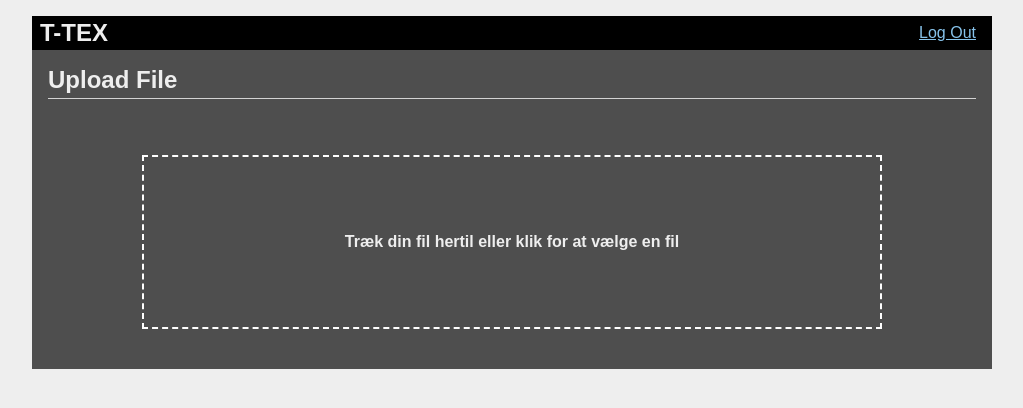
After one commit to MartinDreyer/flask-t-tex, a Flask app: page /upload_form in a window 1280 px wide. The commit adds this page. Shown: the top 408 px of the page, without its empty margins (128-1151 px from the left). Run offline with Flask 3, Linux system fonts and the light colour scheme; a user stored in the database is signed in; data comes from the database, SQL or seed files in the repository.

Commit message:
adding upload frontend

```diff
--- a/t_tex/__init__.py
+++ b/t_tex/__init__.py
@@ -30,10 +30,12 @@ def create_app(test_config=None):
     from . import auth
     app.register_blueprint(auth.bp)
 
-    from . import transcribe
-    app.register_blueprint(transcribe.bp)
+    from . import upload_form
+    app.register_blueprint(upload_form.bp)
+
+    from . import transcriptions
+    app.register_blueprint(transcriptions.bp)
     app.add_url_rule('/', endpoint='index')
 
 
-
     return app
--- a/t_tex/static/style.css
+++ b/t_tex/static/style.css
@@ -24,3 +24,62 @@ nav ul li a, nav ul li span, header .action { display: block; padding: 0.5rem; }
 .content textarea { min-height: 12em; resize: vertical; }
 input.danger { color: #cc2f2e; }
 input[type=submit] { align-self: start; min-width: 10em; }
+
+.content-box {
+    margin-bottom: 20px;
+    max-width: 740px;
+    display: flex;
+    flex-direction: column;
+    margin: 0 auto;
+}
+
+.button {
+    padding: 10px;
+    border-radius: 5px;
+    border: 0;
+    background-color: #162c41;
+    color: #fff;
+    cursor: pointer;
+}
+
+#dropArea {
+    margin-top: 40px;
+    border: 2px dashed #fff;
+    padding: 60px 20px ;
+    text-align: center;
+    cursor: pointer;
+}
+
+.filelist {
+    color: #232323;
+    list-style: none;
+    padding: 10px;
+    margin-bottom: 2px;
+    font-size: 18px;
+    background-color: #fff;
+    border-radius: 5px;
+}
+
+#transcribe-button {
+    color: #162c41;
+    border-radius: 5px;
+    border-style: none;
+    font-weight: 700;
+    font-size: 18px;
+    margin-top: 10px;
+    padding: 10px;
+    cursor: pointer;
+}
+
+#transcribe-button:hover {
+    color: #162c41;
+    background-color: #93aec9;
+    border-radius: 5px;
+    border-style: none;
+    font-weight: 700;
+    font-size: 18px;
+    margin-top: 10px;
+    padding: 10px;
+    cursor: pointer;
+    transition: 0.5s;
+}
--- /dev/null
+++ b/t_tex/static/upload_utils.js
@@ -0,0 +1,144 @@
+const uploadedFiles = [];
+
+const replaceExtension = (fileName) => {
+  try {
+    const parts = fileName.split(".");
+    if (parts.length > 1) {
+      parts[parts.length - 1] = "srt";
+
+      return parts.join(".");
+    }
+  } catch (error) {
+    console.error(error);
+  }
+};
+
+const checkExtension = (fileName) => {
+  try {
+    const parts = fileName.split(".");
+    // Create allowed files in config and check those
+    if (
+      (parts[parts.length - 1] == "wav") |
+      (parts[parts.length - 1] == "mp3") |
+      (parts[parts.length - 1] == "mp4")
+    ) {
+      return true;
+    } else {
+      return false;
+    }
+  } catch (error) {
+    console.error(error);
+  }
+};
+
+const handleDragOver = (event) => {
+  try {
+    event.preventDefault();
+    event.dataTransfer.dropEffect = "copy";
+  } catch (error) {
+    console.error(error);
+  }
+};
+
+const handleDrop = (event) => {
+  try {
+    event.preventDefault();
+    const fileInput = document.getElementById("fileInput");
+    const dropArea = document.getElementById("dropArea");
+
+    fileInput.files = event.dataTransfer.files;
+    dropArea.style.border = "2px dashed #ccc";
+
+    if (checkExtension(fileInput.files[0].name)) {
+      displayFileNames(fileInput.files);
+    } else {
+      alert("Forkert filtype - upload mp3, mp4 eller wav");
+    }
+  } catch (error) {
+    console.error(error);
+  }
+};
+
+const handleFileSelection = (event) => {
+  try {
+    event.preventDefault();
+    const fileInput = document.getElementById("fileInput");
+    const dropArea = document.getElementById("dropArea");
+    fileInput.files = event.target.files;
+
+    uploadedFiles.push(fileInput.files[0]);
+
+    dropArea.style.border = "2px dashed #ccc";
+
+    if (checkExtension(fileInput.files[0].name)) {
+      displayFileNames(fileInput.files);
+    } else {
+      alert("Forkert filtype - upload mp3, mp4 eller wav");
+    }
+  } catch (error) {
+    console.error(error);
+  }
+};
+
+const addTranscribeButton = () => {
+  const button = document.getElementById("transcribe-button");
+  if (button == null) {
+    const button = document.createElement("button");
+    button.id = "transcribe-button";
+    button.innerText = "Transkribér";
+
+    button.addEventListener("click", () => submitForm());
+
+    const content = document.getElementById("files");
+    content.appendChild(button);
+  } else {
+    return;
+  }
+};
+
+const displayFileNames = (files) => {
+  try {
+    const content = document.getElementById("files");
+    let fileList = content.querySelector(".filelist");
+
+    console.log(uploadedFiles);
+
+    if (!fileList) {
+      fileList = document.createElement("ul");
+      fileList.className = "filelist";
+      content.appendChild(fileList);
+    }
+
+    if (files.length > 1) {
+      files.forEach((el) => {
+        const filename = el.name;
+        const listElement = document.createElement("li");
+        listElement.innerText = filename;
+        fileList.appendChild(listElement);
+      });
+    } else {
+      const filename = files[0].name;
+      const listElement = document.createElement("li");
+      listElement.innerText = filename;
+      fileList.appendChild(listElement);
+    }
+
+    addTranscribeButton();
+  } catch (error) {
+    console.error(error);
+  }
+};
+
+const submitForm = () => {
+  try {
+    if (uploadedFiles.length > 1 && uploadedFiles.length < 5) {
+      const formData = new FormData();
+
+      uploadedFiles.forEach((file, index) => {
+        // Post files to '/upload'
+      });
+    }
+  } catch (error) {
+    console.error(error);
+  }
+};
--- a/t_tex/templates/transcribe/index.html
+++ b/t_tex/templates/transcriptions/index.html
@@ -3,7 +3,8 @@
 {% block header %}
   <h1>{% block title %}Transcriptions{% endblock %}</h1>
   {% if g.user %}
-    <a class="action" href="{{ url_for('transcribe.create') }}">New</a>
+    <a class="action" href="{{ url_for('transcriptions.create') }}">New</a>
+    <a class="action" href="{{ url_for('upload_form.upload_form') }}">Upload fil</a>
   {% endif %}
 {% endblock %}
 
@@ -16,7 +17,7 @@
           <div class="about">by {{ transcription['username'] }} on {{ transcription['created'].strftime('%Y-%m-%d') }}</div>
         </div>
         {% if g.user['id'] == transcription['author_id'] %}
-          <a class="action" href="{{ url_for('transcribe.update', id=transcription['id']) }}">Edit</a>
+          <a class="action" href="{{ url_for('transcriptions.update', id=transcription['id']) }}">Edit</a>
         {% endif %}
       </header>
       <p class="body">{{ transcription['body'] }}</p>
--- a/t_tex/templates/transcribe/update.html
+++ b/t_tex/templates/transcriptions/update.html
@@ -14,7 +14,7 @@
     <input type="submit" value="Save">
   </form>
   <hr>
-  <form action="{{ url_for('transcribe.delete', id=transcription['id']) }}" method="post">
+  <form action="{{ url_for('transcriptions.delete', id=transcription['id']) }}" method="post">
     <input class="danger" type="submit" value="Delete" onclick="return confirm('Are you sure?');">
   </form>
 {% endblock %}
--- /dev/null
+++ b/t_tex/templates/upload_form/upload_form.html
@@ -0,0 +1,23 @@
+{% extends 'base.html' %}
+
+{% block header %}
+  <h1>{% block title %}Upload File{% endblock %}</h1>
+{% endblock %}
+
+{% block content %}
+
+<div id="upload-form-container" class="content-box">
+    <script src="{{url_for('static', filename="upload_utils.js")}}"></script>
+    <form id="uploadForm" method="post" enctype="multipart/form-data">
+        <label for="fileInput" class="form" ondrop="handleDrop(event)" ondragover="handleDragOver(event)">
+            <div id="dropArea">
+                <p>Træk din fil hertil eller klik for at vælge en fil</p>
+                <input type="file" name="file" id="fileInput" style="display: none;" onchange="handleFileSelection(event)">
+            </div>
+        </label>
+        <input type="submit" id="uploadButton" value="Upload" class="button" style="display: none;">
+    </form>
+    <div id="files"></div>
+</div>
+
+{% endblock %}
--- /dev/null
+++ b/t_tex/upload_form.py
@@ -0,0 +1,48 @@
+from flask import (
+    Blueprint, flash, g, redirect, render_template, request, url_for
+)
+from werkzeug.exceptions import abort
+from werkzeug.utils import secure_filename
+
+from pathlib import Path
+
+
+
+from t_tex.auth import login_required
+from t_tex.db import get_db
+
+
+bp = Blueprint('upload_form', __name__)
+
+ALLOWED_EXTENSIONS = {'mp4', 'mp3', 'wav', 'avi'}
+
+def allowed_file(filename):
+    return '.' in filename and \
+           filename.rsplit('.', 1)[1].lower() in ALLOWED_EXTENSIONS
+
+
+
+@bp.route('/upload_form', methods=['GET'])
+@login_required
+def upload_form():
+    return render_template('upload_form/upload_form.html')
+
+@bp.route('/upload', methods=['POST'])
+@login_required
+def upload():
+
+     if request.method == 'POST':
+        # check if the post request has the file part
+        if 'file' not in request.files:
+            flash('No file part')
+            return render_template('error.html', error="Fil mangler")
+        file = request.files['file']
+        # If the user does not select a file, the browser submits an
+        # empty file without a filename.
+        if file.filename == '':
+            flash('No selected file')
+            return render_template('error.html', error="Ingen fil valgt")
+        if file and allowed_file(file.filename):
+            filename = secure_filename(file.filename)
+            print(filename)
+            return "hello"
```
Also changed, not shown: t_tex/transcriptions.py (renamed from t_tex/transcribe.py, +8 -8 lines), t_tex/templates/transcriptions/create.html (renamed from t_tex/templates/transcribe/create.html).
